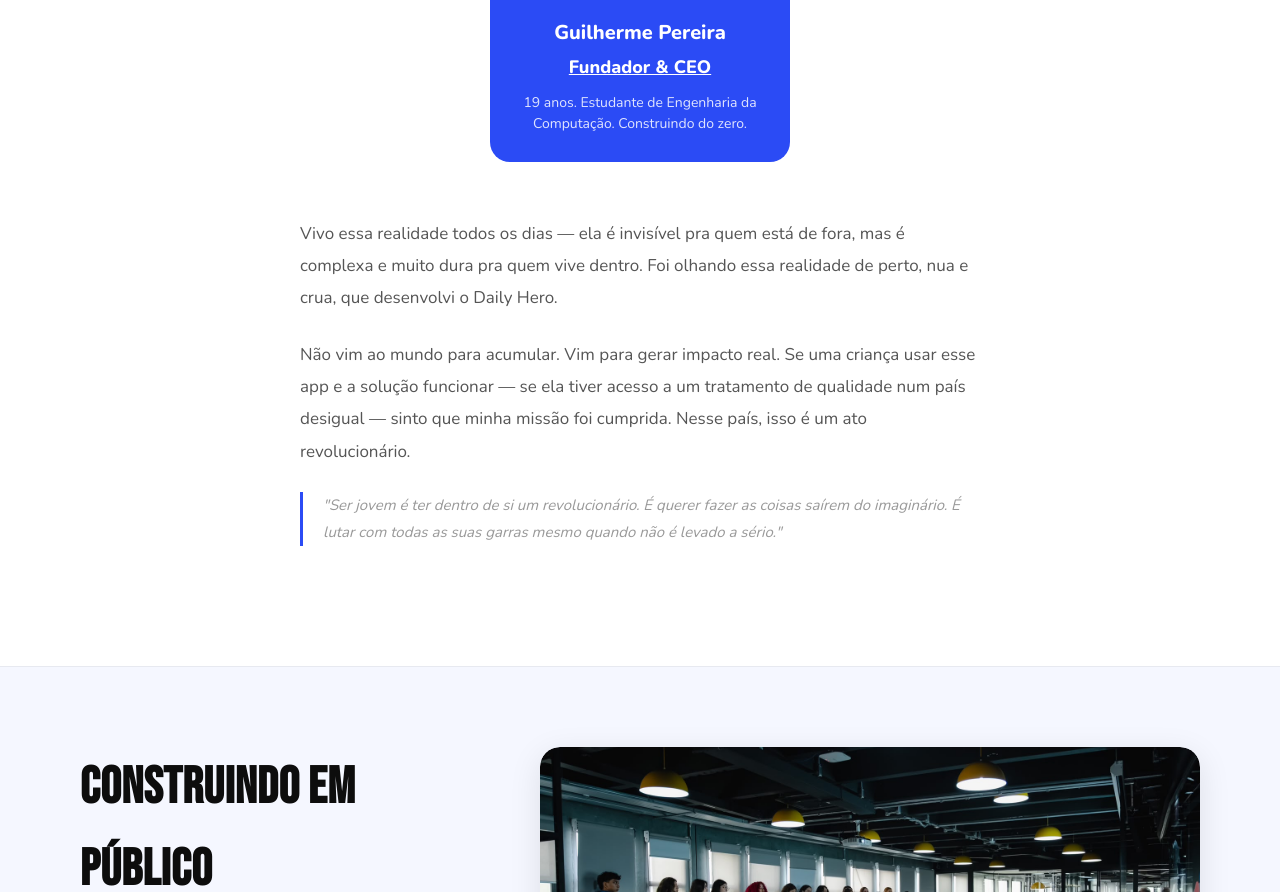
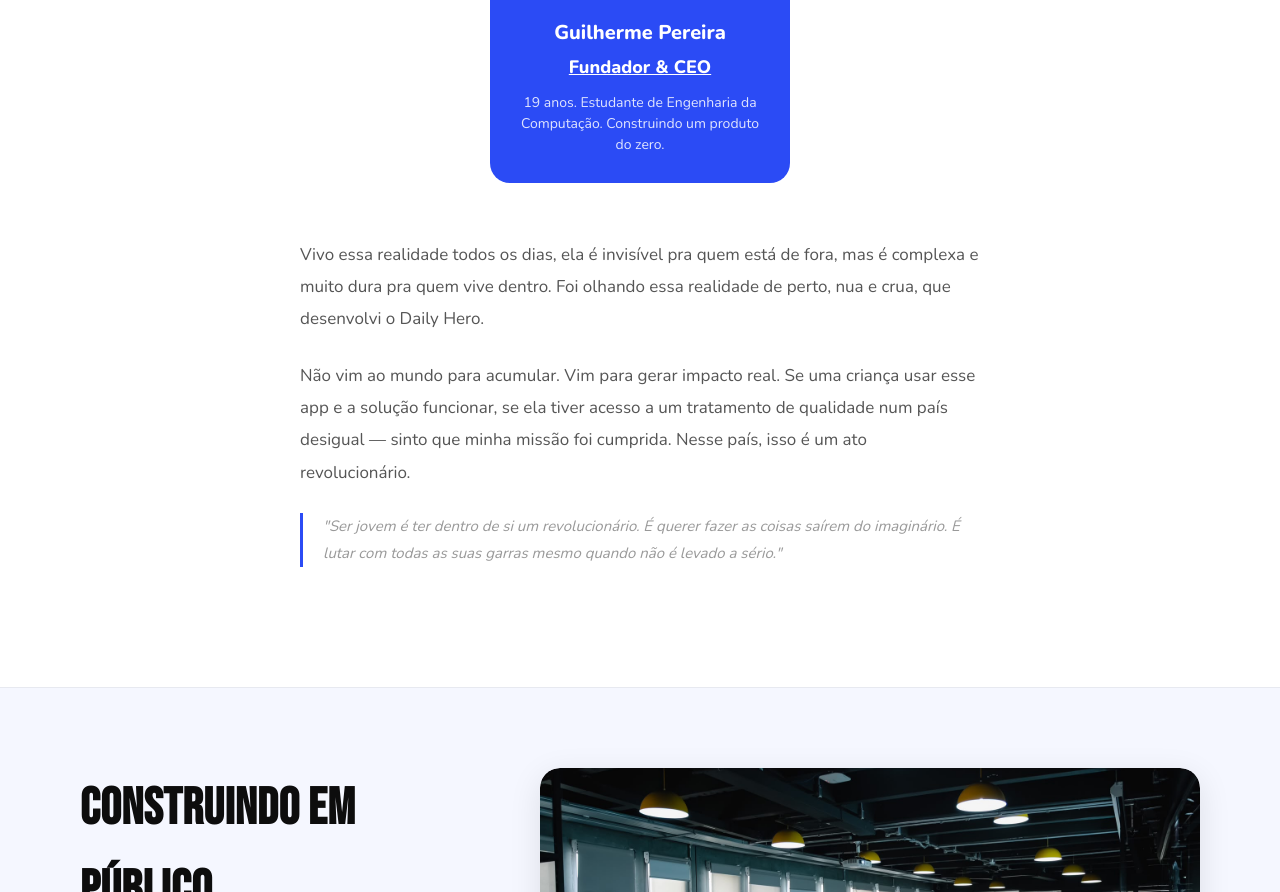
Before and after one commit to Oguipereira/site, a plain HTML site: page index.html in a window 1280 px wide. Shown: the part 3795-4687 px from the top of the page. Drawn offline with nearby package versions, Linux system fonts and the light colour scheme.

Commit message:
Alteracoes manuais do fundador

```diff
--- a/index.html
+++ b/index.html
@@ -726,14 +726,14 @@
       <div class="founder-info">
         <p style="font-size:20px;font-weight:800;color:#fff;margin-bottom:4px;">Guilherme Pereira</p>
         <p class="founder-role">Fundador & CEO</p>
-        <p class="founder-desc">19 anos. Estudante de Engenharia da Computação. Construindo do zero.</p>
+        <p class="founder-desc">19 anos. Estudante de Engenharia da Computação. Construindo um produto do zero.</p>
       </div>
     </div>
   </div>
 
   <div class="fade-in" style="max-width:680px;margin:56px auto 0;text-align:left;">
-    <p style="font-size:17px;color:#555;line-height:1.9;margin-bottom:24px;">Vivo essa realidade todos os dias — ela é invisível pra quem está de fora, mas é complexa e muito dura pra quem vive dentro. Foi olhando essa realidade de perto, nua e crua, que desenvolvi o Daily Hero.</p>
-    <p style="font-size:17px;color:#555;line-height:1.9;margin-bottom:24px;">Não vim ao mundo para acumular. Vim para gerar impacto real. Se uma criança usar esse app e a solução funcionar — se ela tiver acesso a um tratamento de qualidade num país desigual — sinto que minha missão foi cumprida. Nesse país, isso é um ato revolucionário.</p>
+    <p style="font-size:17px;color:#555;line-height:1.9;margin-bottom:24px;">Vivo essa realidade todos os dias, ela é invisível pra quem está de fora, mas é complexa e muito dura pra quem vive dentro. Foi olhando essa realidade de perto, nua e crua, que desenvolvi o Daily Hero.</p>
+    <p style="font-size:17px;color:#555;line-height:1.9;margin-bottom:24px;">Não vim ao mundo para acumular. Vim para gerar impacto real. Se uma criança usar esse app e a solução funcionar, se ela tiver acesso a um tratamento de qualidade num país desigual — sinto que minha missão foi cumprida. Nesse país, isso é um ato revolucionário.</p>
     <p style="font-size:15px;font-style:italic;color:#999;line-height:1.8;border-left:3px solid #2B4BF5;padding-left:20px;">"Ser jovem é ter dentro de si um revolucionário. É querer fazer as coisas saírem do imaginário. É lutar com todas as suas garras mesmo quando não é levado a sério."</p>
   </div>
 </section>
```
